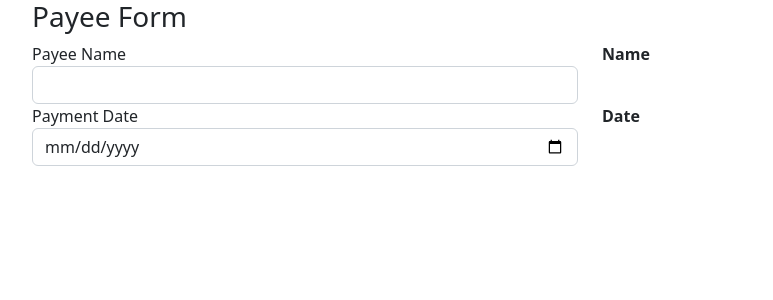
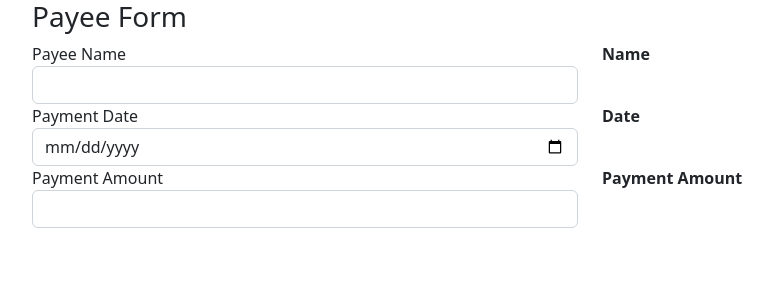
Before and after one commit to vrundanawal/angular-payment-form, an Angular app: page / in a window 1280 px wide. Shown: the top 300 px of the page, without its empty margins (50-823 px from the left). Built offline with nearby package versions, Linux system fonts and the light colour scheme.

Commit message:
data formated with date pipes

```diff
--- a/src/app/app.component.html
+++ b/src/app/app.component.html
@@ -5,7 +5,6 @@
       <label for="">Payee Name</label>
       <input
         class="form-control"
-        type="text"
         (input)="handleOnName($any($event.target).value)"
       />
     </div>
@@ -34,4 +33,21 @@
       </div>
     </div>
   </div>
+
+  <div class="row">
+    <div class="form-group col">
+      <label for="">Payment Amount</label>
+      <input
+        class="form-control"
+        (input)="handleOnAmount($any($event.target).value)"
+      />
+    </div>
+    <div class="col">
+      <label><b>Payment Amount</b></label>
+      <div>
+        <!-- provide the argument to the pipes syntax | currency  we get default us dollar symbol -->
+        {{ amount | currency: "INR" }}
+      </div>
+    </div>
+  </div>
 </div>
--- a/src/app/app.component.ts
+++ b/src/app/app.component.ts
@@ -9,6 +9,7 @@
   //name: string  = ''
   name: string | undefined;
   date: string | undefined;
+  amount: number | undefined;
 
   //method to handle name
   handleOnName(value: string) {
@@ -18,4 +19,10 @@
   handleOnDate(value: string) {
     this.date = value;
   }
+
+  //method to handle Amount
+  handleOnAmount(value: string) {
+    //convert number into string
+    this.amount = parseFloat(value);
+  }
 }
```
